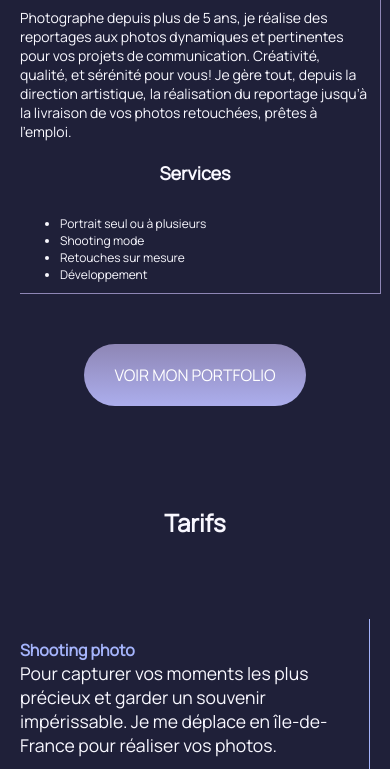
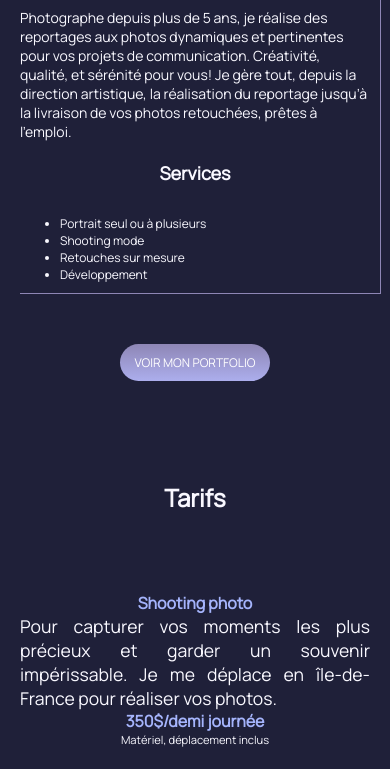
Before and after one commit to pierreGleize/Blog-Robbie-Lenz, a plain HTML site: page a-propos.html in a window 390 px wide. Shown: the part 243-1012 px from the top of the page. Drawn offline with Linux system fonts and the light colour scheme.

Commit message:
reponsive

```diff
--- a/style/a-propos.css
+++ b/style/a-propos.css
@@ -171,6 +171,24 @@ h2 {
     padding: 20px;
   }
 }
+
+@media screen and (max-width: 450px){
+  .englobe h4{
+    margin: 0px;
+
+  }
+  .shooting, .retouche, .album{
+    border: none;
+    display: flex;
+    justify-content: center;
+    align-items: center;
+    flex-direction: column;
+    padding: 0;
+  }
+  .shooting, .retouche, .album p{
+    text-align: justify;
+  }
+}
 @media screen and (max-width: 405px){
   td,
 th {
@@ -187,3 +205,9 @@ th {
   margin: 20px 0;
 }
 }
+
+@media screen and (max-width: 320px){
+  table{
+    display: none;
+  }
+}
--- a/style/style.css
+++ b/style/style.css
@@ -133,3 +133,15 @@
       margin-right: 10px;
     }
   }
+
+  @media screen and (max-width: 600px){
+    .cta{
+      padding: 15px 20px;
+    }
+  }
+  @media screen and (max-width: 415px){
+    .cta{
+      padding: 10px 15px;
+      font-size: 12px;
+    }
+  }
```
